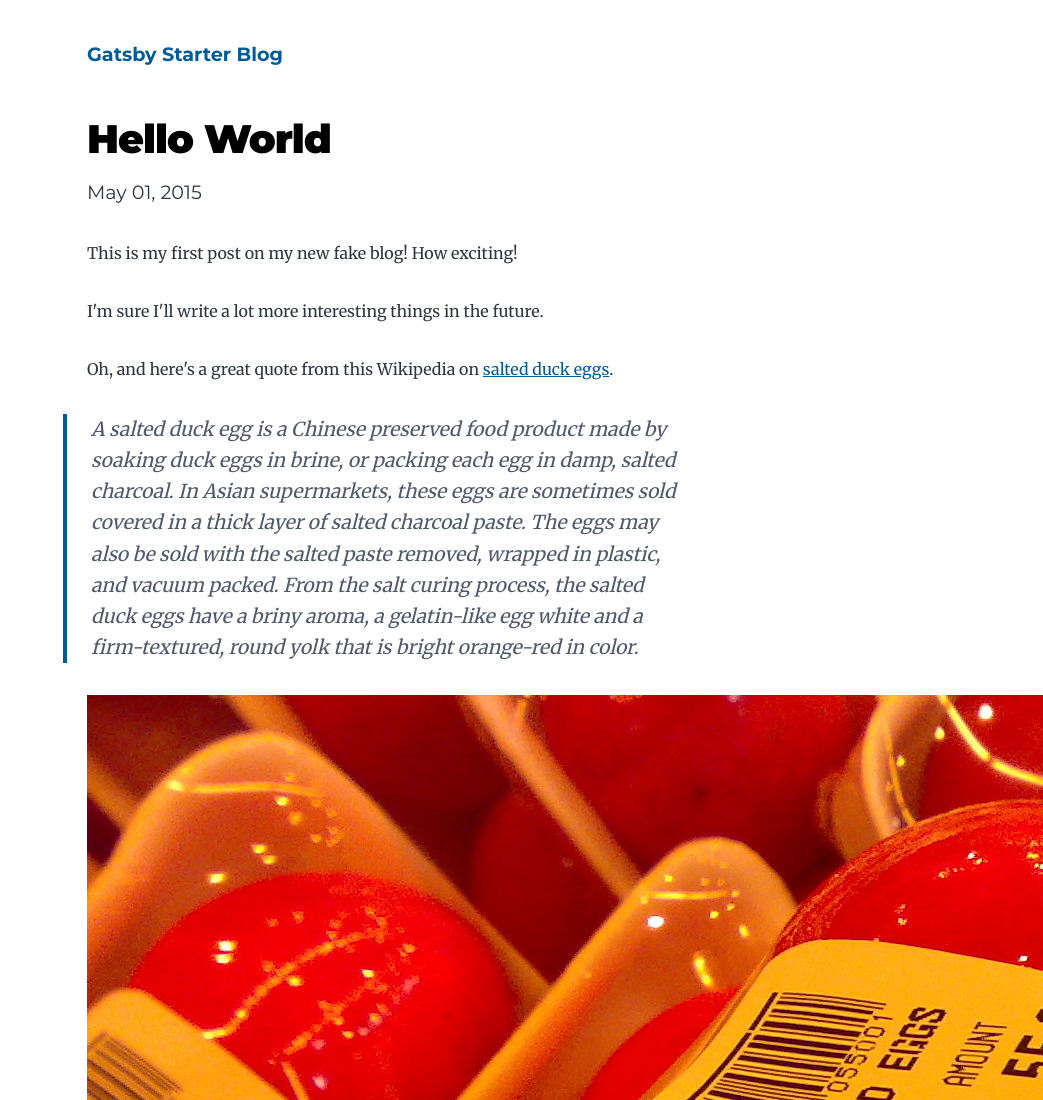
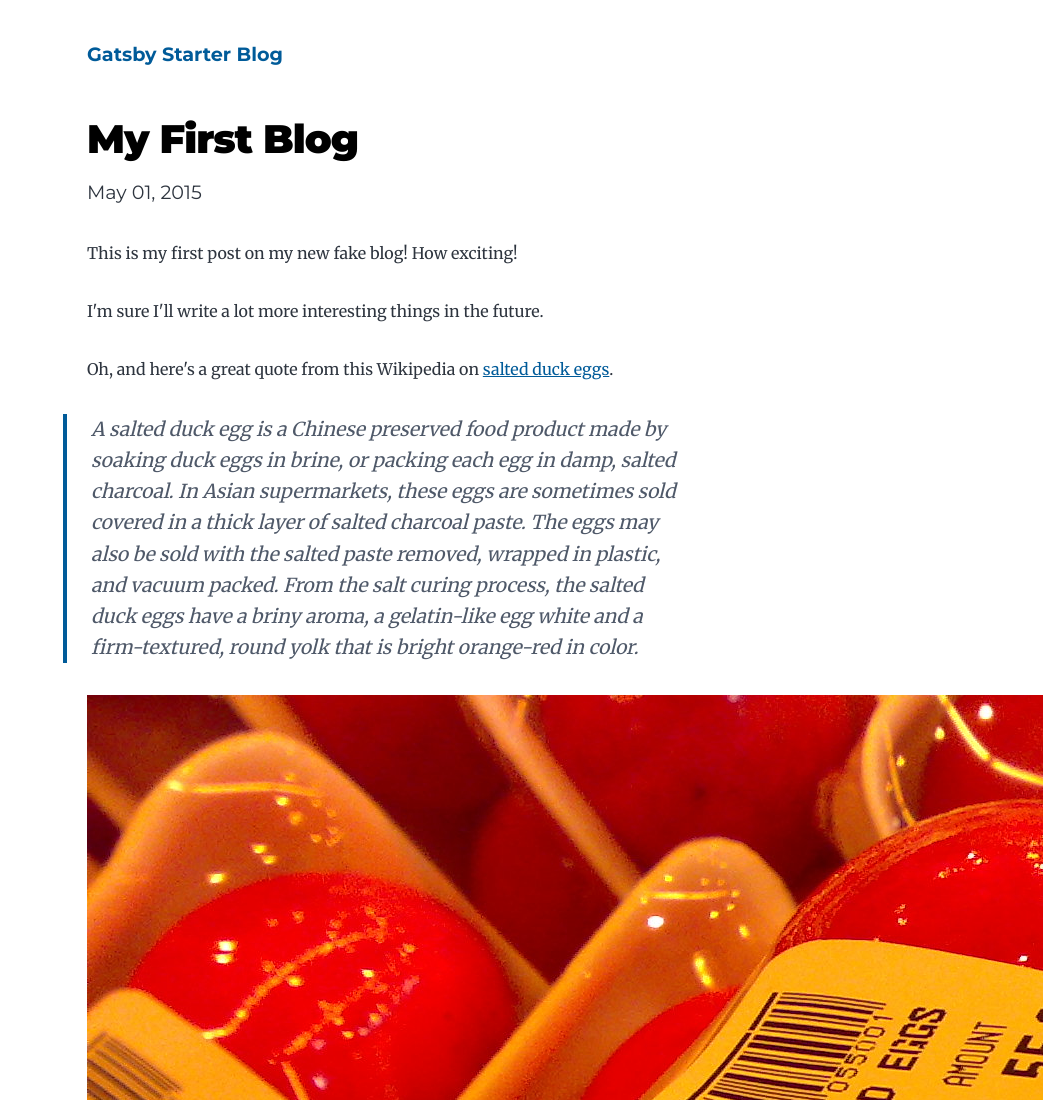
Before and after one commit to professionalchandru/gatsby-starter-blog, a Gatsby site: page /hello-world/ in a window 1280 px wide. Shown: the top 1100 px of the page, without its empty margins (237-1280 px from the left). Built offline with nearby package versions, Linux system fonts and the light colour scheme; Gatsby itself is replaced by a stand-in of ours; some packages are replaced by stand-ins of ours.

Commit message:
Update index.md

```diff
--- a/content/blog/hello-world/index.md
+++ b/content/blog/hello-world/index.md
@@ -1,7 +1,7 @@
 ---
-title: Hello World
+title: My First Blog
 date: "2015-05-01T22:12:03.284Z"
-description: "Hello World"
+description: "My First Blog"
 ---
 
 This is my first post on my new fake blog! How exciting!
```
